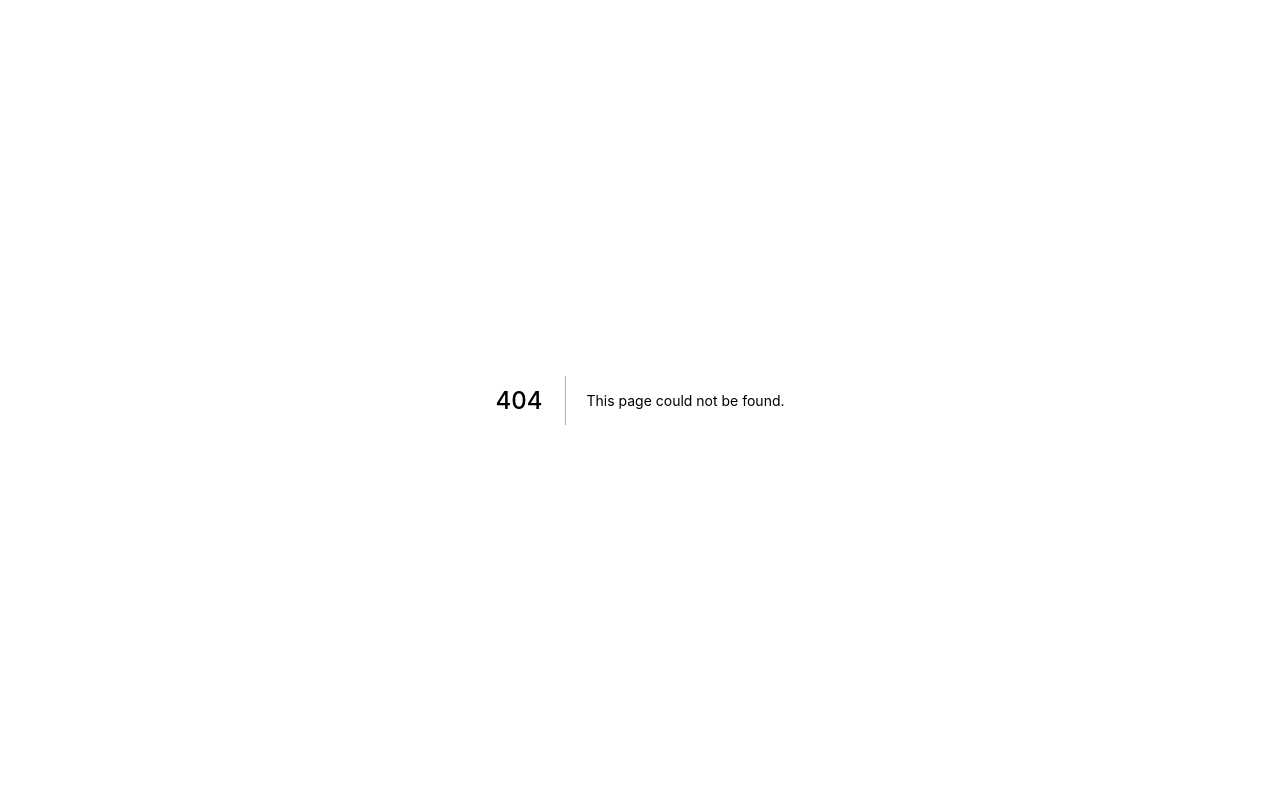
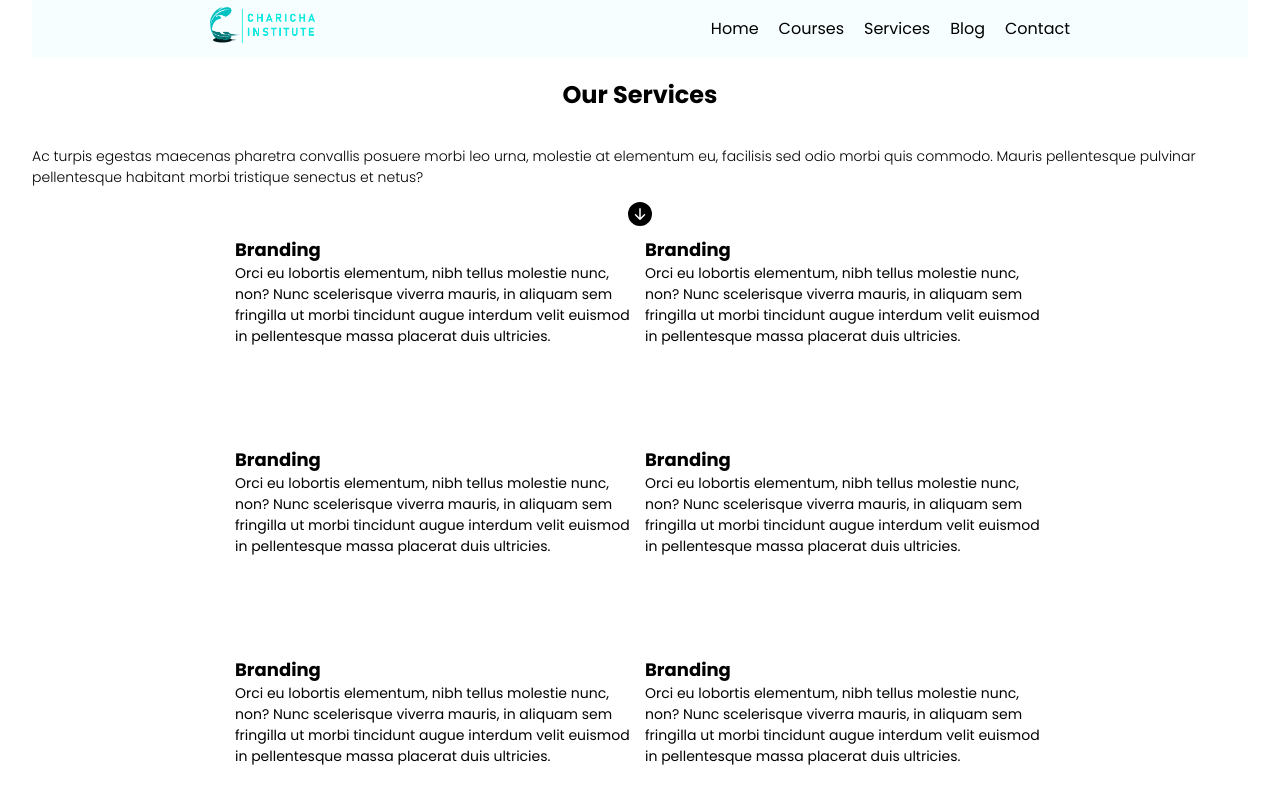
Before and after one commit to dioveath/ci-website-nextjs, a Next.js app: page /services in a window 1280 px wide. Before the commit this address had no page. Shown: the top 804 px of the page. Built offline with nearby package versions, Linux system fonts and the light colour scheme.

Commit message:
Added Service Page

```diff
--- a/components/Navbar.js
+++ b/components/Navbar.js
@@ -10,13 +10,22 @@ export default function Navbar(){
         <Image src="/ci_logo_light_blue.png" alt="Charicha Institute Logo" width={105} height={36} />
       </div>
       <ul className={styles.navlist}>
-        <li className={styles.navitem}> Home </li>
+        {/* <li className={styles.navitem}> Home </li> */}
+        <Link className={styles.navitem} href="/">
+          <a> Home </a>
+        </Link>
         <Link className={styles.navitem} href="/courses">
           <a> Courses </a>
         </Link>
-        <li className={styles.navitem}> Services </li>
-        <li className={styles.navitem}> Blog </li>
-        <li className={styles.navitem}> Contact </li>
+        <Link className={styles.navitem} href="/services">
+          <a> Services </a>
+        </Link>
+        <Link className={styles.navitem} href="/blog">
+          <a> Blog </a>
+        </Link>
+        <Link className={styles.navitem} href="/contact">
+          <a> Contact </a>
+        </Link>
       </ul>
     </nav>
   );
--- /dev/null
+++ b/components/services/ServiceCard.js
@@ -0,0 +1,17 @@
+import Image from 'next/image';
+import styles from '../../styles/components/service/ServiceCard.module.css';
+
+export default function ServiceCard(props){
+
+  return(
+    <div className={styles["service-card"]}>
+      {/* <Image src={ props.srcImg !== undefined ? props.srcImg : "image.png"}/> */}
+      <div className={styles.title}>
+        { props.title }
+      </div>
+      <div className={styles.content}>
+        { props.children }
+      </div>
+    </div>
+  );
+}
--- a/pages/courses/index.js
+++ b/pages/courses/index.js
@@ -58,9 +58,6 @@ export default function Courses(){
           </div>
         </Collapsible>
 
-
-
-
         <Collapsible trigger={ <Trigger title="Level 2 Courses"/>}>
           <div className={styles["level-courses"]}>
             <CourseCard title="Computer Operator" bgColor="#FFEFE4" contents={
@@ -106,10 +103,7 @@ export default function Courses(){
         </Collapsible>
 
         <div style={{height: "30px"}}></div>
-
         <TestimonialCard content={"Ultricies mi eget mauris pharetra et ultrices neque ornare aenean euismod elementum? Etiam tempor, orci eu lobortis elementum, nibh tellus molestie nunc, non blandit massa enim nec dui nunc mattis."}/>
-
-
 
       </main>
 
--- /dev/null
+++ b/pages/services/index.js
@@ -0,0 +1,59 @@
+import Head from 'next/head';
+import Navbar from '../../components/Navbar.js';
+import { BsFillArrowDownCircleFill } from 'react-icons/bs';
+import styles from '../../styles/services/Services.module.css';
+import ServiceCard from '../../components/services/ServiceCard.js';
+
+export default function Services(){
+
+  return (
+    <div className={styles.container}>
+      <Head>
+        <title> Charicha Insitute </title>
+        <meta name="description" content="Generated by create next app" />
+        <link rel="icon" href="/favicon.ico" />
+      </Head>
+
+      <Navbar/>
+
+      <div className={styles.main}>
+        <h2> Our Services </h2>
+        <p className={styles.bodyText}> Ac turpis egestas maecenas pharetra convallis posuere morbi leo urna, molestie at elementum eu, facilisis sed odio morbi quis commodo. Mauris pellentesque pulvinar pellentesque habitant morbi tristique senectus et netus? </p>
+        <BsFillArrowDownCircleFill size={24}/>
+
+        <div style={{ height: "10px" }}></div>
+
+        <div className={styles["service-container"]}>
+
+          <ServiceCard title="Branding">
+            Orci eu lobortis elementum, nibh tellus molestie nunc, non? Nunc scelerisque viverra mauris, in aliquam sem fringilla ut morbi tincidunt augue interdum velit euismod in pellentesque massa placerat duis ultricies.
+          </ServiceCard>
+
+          <ServiceCard title="Branding">
+            Orci eu lobortis elementum, nibh tellus molestie nunc, non? Nunc scelerisque viverra mauris, in aliquam sem fringilla ut morbi tincidunt augue interdum velit euismod in pellentesque massa placerat duis ultricies.
+          </ServiceCard>
+
+          <ServiceCard title="Branding">
+            Orci eu lobortis elementum, nibh tellus molestie nunc, non? Nunc scelerisque viverra mauris, in aliquam sem fringilla ut morbi tincidunt augue interdum velit euismod in pellentesque massa placerat duis ultricies.
+          </ServiceCard>
+
+          <ServiceCard title="Branding">
+            Orci eu lobortis elementum, nibh tellus molestie nunc, non? Nunc scelerisque viverra mauris, in aliquam sem fringilla ut morbi tincidunt augue interdum velit euismod in pellentesque massa placerat duis ultricies.
+          </ServiceCard>
+
+          <ServiceCard title="Branding">
+            Orci eu lobortis elementum, nibh tellus molestie nunc, non? Nunc scelerisque viverra mauris, in aliquam sem fringilla ut morbi tincidunt augue interdum velit euismod in pellentesque massa placerat duis ultricies.
+          </ServiceCard>
+
+          <ServiceCard title="Branding">
+            Orci eu lobortis elementum, nibh tellus molestie nunc, non? Nunc scelerisque viverra mauris, in aliquam sem fringilla ut morbi tincidunt augue interdum velit euismod in pellentesque massa placerat duis ultricies.
+          </ServiceCard>
+
+        </div>
+
+      </div>
+
+    </div>
+  );
+
+}
--- /dev/null
+++ b/styles/components/service/ServiceCard.module.css
@@ -0,0 +1,17 @@
+.service-card {
+    display: flex;
+    flex-direction: column;
+    width: 400px;
+    height: 200px;
+}
+
+
+.title {
+    font-size: 18px;
+    font-weight: bold;
+}
+
+.content {
+    font-size: 14px;
+    font-weight: light;
+}
--- /dev/null
+++ b/styles/services/Services.module.css
@@ -0,0 +1,21 @@
+.container {
+    padding: 0 2rem;
+}
+
+.main {
+    display: flex;
+    flex-direction: column;
+    align-items: center;
+}
+
+.bodyText {
+    font-size: 14px;
+    font-weight: 300;
+}
+
+.service-container {
+    display: flex;
+    justify-content: center;
+    flex-wrap: wrap;
+    gap: 10px;
+}
```
